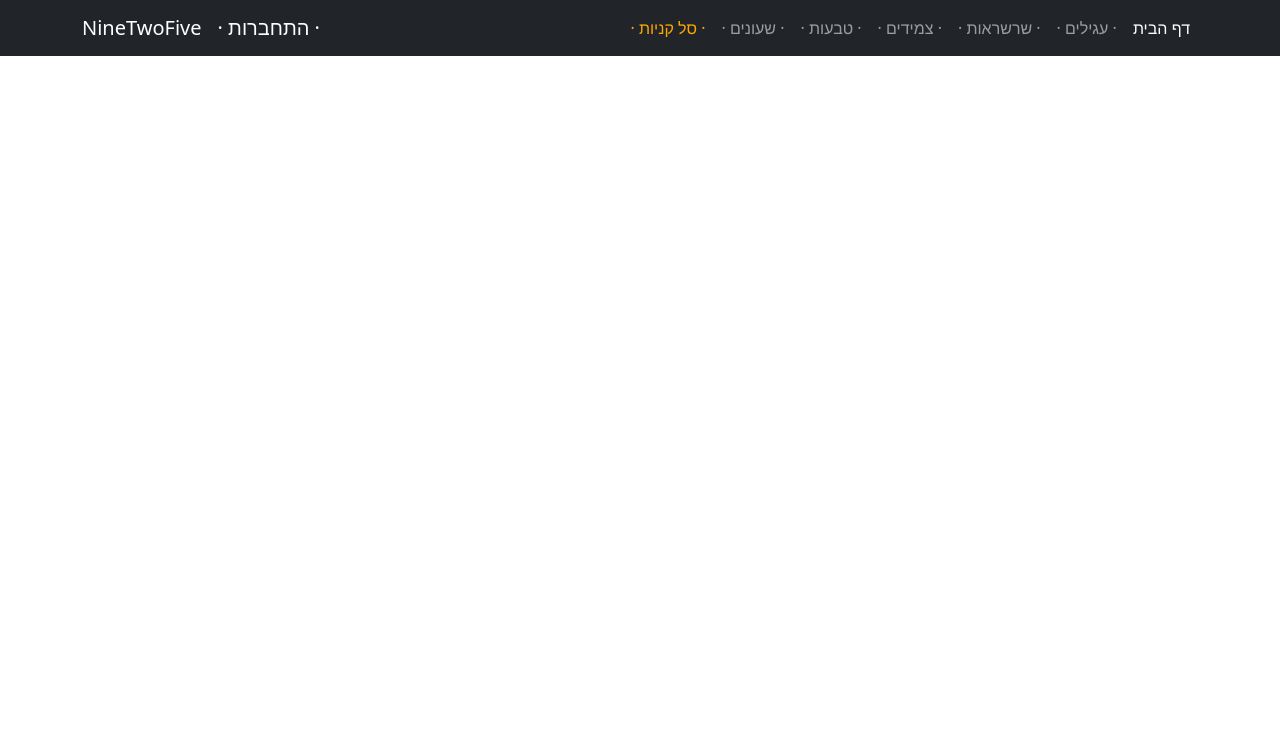
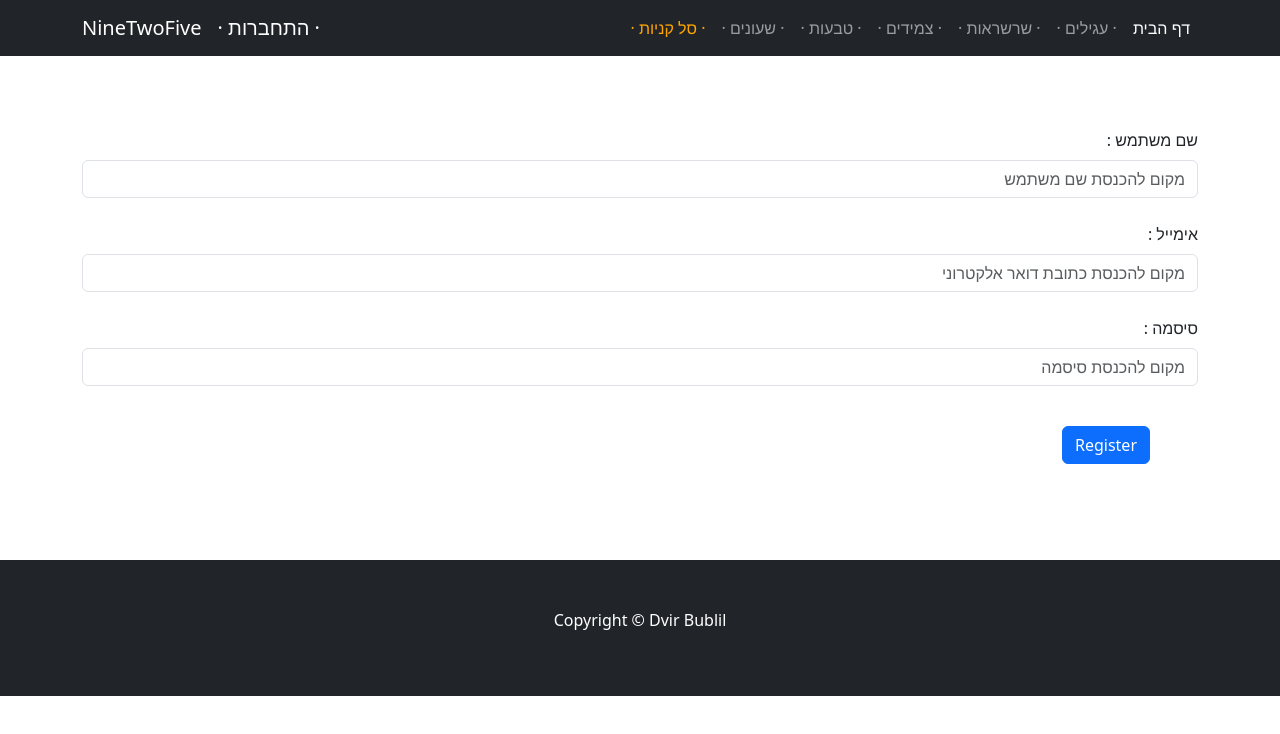
Before and after one commit to dvirbublil02/ninetwofive, a React (Create React App) app in the folder client/ninetwofive/: page /Register in a window 1280 px wide. Shown: the top 734 px of the page. Built offline with nearby package versions, Linux system fonts and the light colour scheme.

Commit message:
adding some new pages includeing register / registeration form. changing some tiny changes

```diff
--- a/client/ninetwofive/package.json
+++ b/client/ninetwofive/package.json
@@ -6,6 +6,7 @@
     "@testing-library/jest-dom": "^5.17.0",
     "@testing-library/react": "^13.4.0",
     "@testing-library/user-event": "^13.5.0",
+    "axios": "^1.6.2",
     "bootstrap": "^5.3.2",
     "react": "^18.2.0",
     "react-bootstrap": "^2.9.1",
--- a/client/ninetwofive/src/components/LoginForm.jsx
+++ b/client/ninetwofive/src/components/LoginForm.jsx
@@ -1,27 +1,15 @@
-// Import necessary React and Bootstrap components
 import React, { useState } from 'react';
 import { Container, Form, Button } from 'react-bootstrap';
+import { Link } from 'react-router-dom';
 
-// Create the Login component
-export const LoginForm =() => {
-  // State to manage input values
+export const LoginForm = () => {
   const [userName, setUser] = useState('');
   const [password, setPassword] = useState('');
 
-  // Function to handle form submission
   const handleLogin = (e) => {
     e.preventDefault();
-
-    // Perform authentication logic here (e.g., send a request to a server)
-
-    // For this example, just log the credentials
     console.log('User Name:', userName);
     console.log('Password:', password);
-
-    // You can redirect the user to another page upon successful login
-    // For now, let's just clear the form fields
-    setUser('');
-    setPassword('');
   };
 
   return (
@@ -29,7 +17,8 @@ export const LoginForm =() => {
       <Form onSubmit={handleLogin}>
         <Form.Group controlId="formBasicEmail">
           <Form.Label>: שם משתמש </Form.Label>
-          <Form.Control className="mb-3 text-end"
+          <Form.Control
+            className="mb-3 text-end"
             type="user name"
             placeholder="מקום להכנסת שם משתמש"
             value={userName}
@@ -38,9 +27,10 @@ export const LoginForm =() => {
           />
         </Form.Group>
 
-        <Form.Group controlId="formBasicPassword" className="my-4 mb-3 text-end ">
-          <Form.Label>: סיסמה  </Form.Label>
-          <Form.Control className="mb-3 text-end"
+        <Form.Group controlId="formBasicPassword" className="my-4 mb-3 text-end">
+          <Form.Label>: סיסמה </Form.Label>
+          <Form.Control
+            className="mb-3 text-end"
             type="password"
             placeholder="מקום להכנסת סיסמה"
             value={password}
@@ -52,6 +42,11 @@ export const LoginForm =() => {
         <Button variant="primary" type="submit" className="my-4">
           Login
         </Button>
+
+        {/* Use Link to navigate to the register page */}
+        <Link to="/register" className="btn btn-secondary my-4 mx-2">
+          Register
+        </Link>
       </Form>
     </Container>
   );
--- /dev/null
+++ b/client/ninetwofive/src/components/RegisterForm.jsx
@@ -0,0 +1,75 @@
+// Import necessary React and Bootstrap components
+import React, { useState } from 'react';
+import { Container, Form, Button } from 'react-bootstrap';
+
+// Create the RegistrationForm component
+export const RegisterForm = () => {
+    // State to manage input values
+    const [userName, setUserName] = useState('');
+    const [password, setPassword] = useState('');
+    const [email, setEmail] = useState('');
+
+    // Function to handle form submission
+    const handleRegistration = (e) => {
+      e.preventDefault();
+
+      // Perform registration logic here (e.g., send a registration request to a server)
+
+      // For this example, just log the registration details
+      console.log('User Name:', userName);
+      console.log('Password:', password);
+      console.log('Email:', email);
+
+      // You can redirect the user to another page upon successful registration
+      // For now, let's just clear the form fields
+      setUserName('');
+      setPassword('');
+      setEmail('');
+    };
+
+    return (
+      <Container className="mt-5 py-4 mb-3 text-end">
+        <Form onSubmit={handleRegistration}>
+          <Form.Group controlId="formBasicUserName">
+            <Form.Label>: שם משתמש </Form.Label>
+            <Form.Control
+            className="mb-3 text-end"
+              type="text"
+              placeholder="מקום להכנסת שם משתמש"
+              value={userName}
+              onChange={(e) => setUserName(e.target.value)}
+              required
+            />
+          </Form.Group>
+
+          <Form.Group controlId="formBasicEmail" className="my-4 mb-3 text-end">
+            <Form.Label>: אימייל </Form.Label>
+            <Form.Control
+              type="email"
+              className="mb-3 text-end"
+              placeholder="מקום להכנסת כתובת דואר אלקטרוני"
+              value={email}
+              onChange={(e) => setEmail(e.target.value)}
+              required
+            />
+          </Form.Group>
+
+          <Form.Group controlId="formBasicPassword" className="my-4 mb-3 text-end">
+            <Form.Label>: סיסמה  </Form.Label>
+            <Form.Control
+              type="password"
+              className="mb-3 text-end"
+              placeholder="מקום להכנסת סיסמה"
+              value={password}
+              onChange={(e) => setPassword(e.target.value)}
+              required
+            />
+          </Form.Group>
+
+          <Button variant="primary" type="submit" className="my-4 mx-5">
+            Register
+          </Button>
+        </Form>
+      </Container>
+    );
+  };
--- a/client/ninetwofive/src/pages/App.js
+++ b/client/ninetwofive/src/pages/App.js
@@ -12,6 +12,7 @@ import { Necklace } from "./Necklace";
 import { Watches } from "./Watches";
 import { Rings } from "./Rings";
 import { Cart } from "./Cart";
+import { Register } from "./Register";
 
 function App() {
   return (
@@ -32,6 +33,7 @@ function App() {
           <Route path="/Watches" element={<Watches />}/>
           <Route path="/Rings" element={<Rings />}/>
           <Route path="/Cart" element={<Cart />}/>
+          <Route path="/Register" element={<Register />}/>
         </Routes>
 
         </div>
--- /dev/null
+++ b/client/ninetwofive/src/pages/Register.js
@@ -0,0 +1,12 @@
+import { Footer } from "../components/MainFooter";
+import { RegisterForm } from "../components/RegisterForm";
+
+export const Register =() =>{
+    return(
+
+      <div className="Main">
+      <RegisterForm / >
+       <Footer />
+    </div>
+    );
+  };
```
Also changed, not shown: 1 other file (tests, documents, lock files or other folders).
